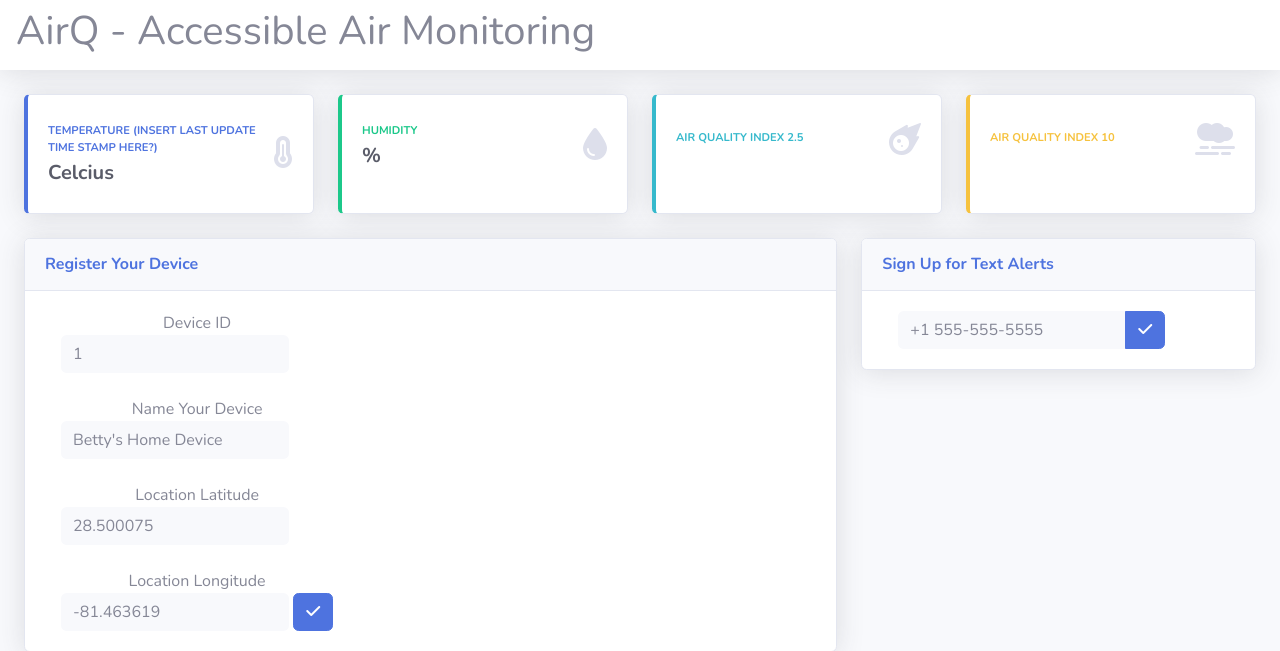
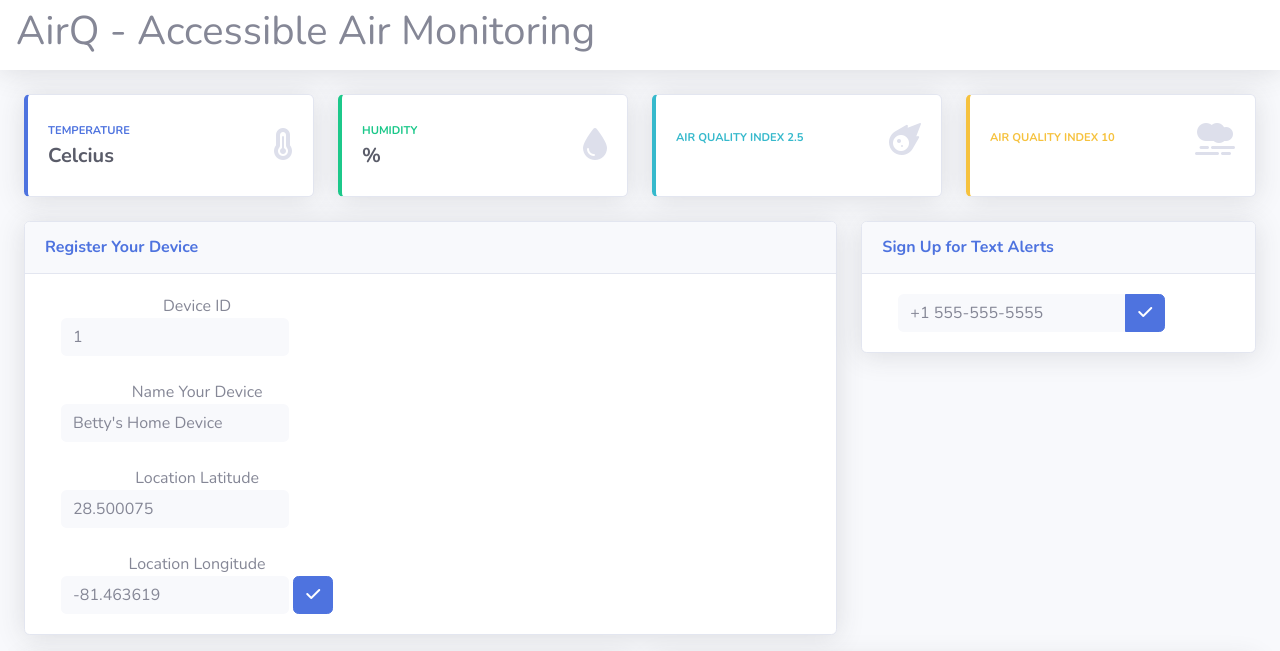
Before and after one commit to ealaimo18/AirQualitySystem, a Flask app: template templates/index.html in a window 1280 px wide. Shown: the top 651 px of the page. Run offline with Flask 3, Linux system fonts and the light colour scheme; the template is opened without the code that fills it, so the values that code supplies are empty; some libraries are stand-ins or nearby versions.

Commit message:
fixed home

```diff
--- a/main.py
+++ b/main.py
@@ -120,6 +120,7 @@
             if aqi_10 > 300:
                 message = "HEALTH WARNING of EMERGENCY CONDITIONS: everyone is more likely to be affected."
                 sendText(phone, message)
+        return render_template("index.html", temp=temp, humid=humid, pm_2_5 = pm_2_5, pm_10= pm_10,aqi_2_5 = aqi_2_5, aqi_10 = aqi_10, points=json.dumps(list) )
 
 
 
--- a/templates/index.html
+++ b/templates/index.html
@@ -72,7 +72,7 @@
                                     <div class="row no-gutters align-items-center">
                                         <div class="col mr-2">
                                             <div class="text-xs font-weight-bold text-primary text-uppercase mb-1">
-                                                Temperature (insert last update time stamp here?)</div>
+                                                Temperature</div>
                                             <!-- <div class="h5 mb-0 font-weight-bold text-gray-800">$40,000</div> -->
                                             <div class="h5 mb-0 font-weight-bold text-gray-800">{{ temp }} Celcius</div>
                                         </div>
```
